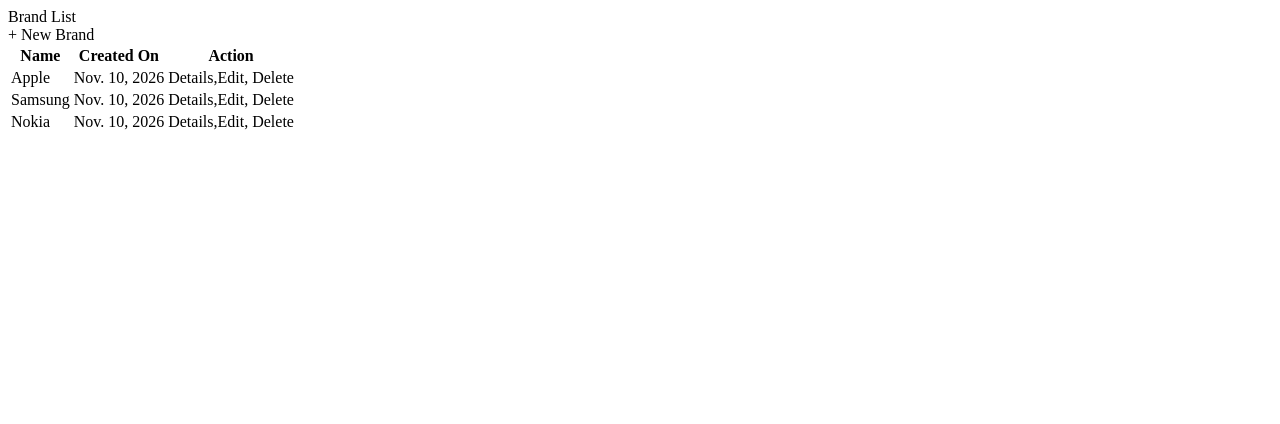
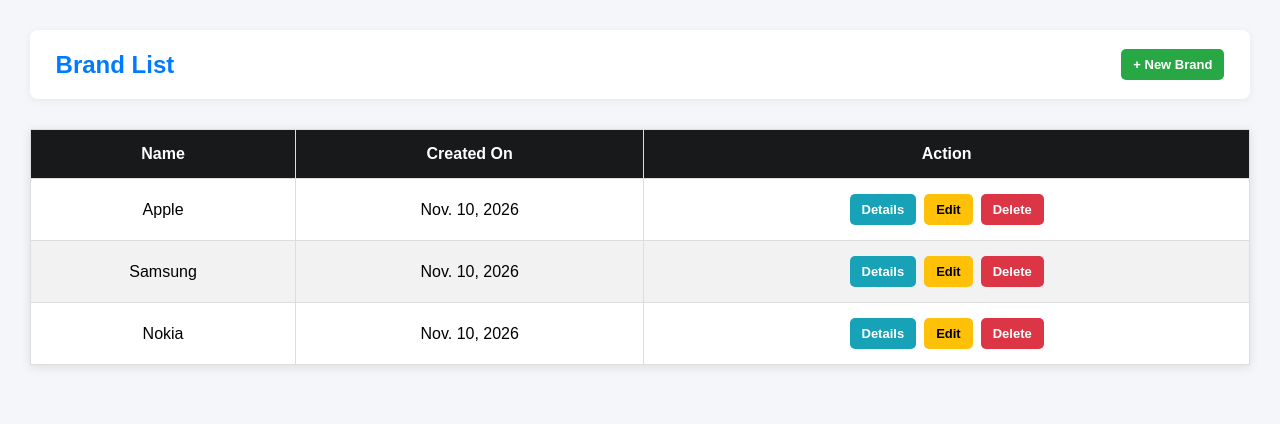
Before and after one commit to karthik9728/STD-Django-V2, a Django app: page /brand/ in a window 1280 px wide. Shown: the top 424 px of the page. Run offline with Django 5.2, Linux system fonts and the light colour scheme; data comes from the database, SQL or seed files in the repository.

Commit message:
Global Style

```diff
--- a/maxishop/_core/settings.py
+++ b/maxishop/_core/settings.py
@@ -117,6 +117,9 @@ USE_TZ = True
 
 STATIC_URL = "static/"
 
+STATICFILES_DIRS = [
+    BASE_DIR / '_static',
+]
 
 # Email
 # https://docs.djangoproject.com/en/6.1/topics/email/#topic-email-configuration
--- /dev/null
+++ b/maxishop/_static/css/styles.css
@@ -0,0 +1,119 @@
+body {
+  font-family: Arial, sans-serif;
+  background-color: #f4f6f9;
+  margin: 0;
+  padding: 30px;
+}
+
+.page-header {
+  display: flex;
+  justify-content: space-between;
+  align-items: center;
+  padding: 1.2rem 1.6rem;
+  margin-bottom: 10px;
+  background-color: #ffffff;
+  border-radius: 8px;
+  box-shadow: 0 2px 8px rgba(0, 0, 0, 0.06);
+}
+
+.page-header .title {
+  font-size: 1.5rem;
+  font-weight: 700;
+  color: #007bff;
+  margin: 0;
+}
+
+table {
+  width: 100%;
+  margin: 30px auto;
+  border-collapse: collapse;
+  background-color: white;
+  box-shadow: 0 2px 10px rgba(0, 0, 0, 0.1);
+}
+
+th,
+td {
+  padding: 15px;
+  text-align: center;
+  border: 1px solid #ddd;
+}
+
+th {
+  background-color: #18191b;
+  color: white;
+}
+
+tr:nth-child(even) {
+  background-color: #f2f2f2;
+}
+
+tr:hover {
+  background-color: #dbeafe;
+}
+
+/* Action Buttons Container */
+.action-buttons {
+  display: flex;
+  justify-content: center;
+  align-items: center;
+  gap: 8px;
+}
+
+.action-buttons .btn {
+  display: inline-block;
+  padding: 8px 12px;
+  text-decoration: none;
+  color: white;
+  border-radius: 5px;
+  font-size: 13px;
+  font-weight: bold;
+  border: none;
+  cursor: pointer;
+}
+
+/* Add Product Button */
+.action-buttons .add-btn {
+  background-color: #28a745;
+}
+
+.action-buttons .add-btn:hover {
+  background-color: #218838;
+}
+
+.action-buttons .details-btn {
+  background-color: #17a2b8;
+}
+
+.action-buttons .edit-btn {
+  background-color: #ffc107;
+  color: black;
+}
+
+.action-buttons .delete-btn {
+  background-color: #dc3545;
+}
+
+.action-buttons .details-btn:hover {
+  background-color: #117a8b;
+}
+
+.action-buttons .edit-btn:hover {
+  background-color: #e0a800;
+}
+
+.action-buttons .delete-btn:hover {
+  background-color: #bd2130;
+}
+
+/* Responsive Action Buttons */
+@media (max-width: 600px) {
+  .action-buttons {
+    flex-direction: column;
+    gap: 5px;
+  }
+
+  .action-buttons .btn {
+    width: 75px;
+    text-align: center;
+  }
+}
--- a/maxishop/brand/templates/index.html
+++ b/maxishop/brand/templates/index.html
@@ -1,14 +1,18 @@
+{% load static %}
 <!doctype html>
 <html lang="en">
   <head>
     <meta charset="UTF-8" />
     <meta name="viewport" content="width=device-width, initial-scale=1.0" />
     <title>Brand</title>
+    <link rel="stylesheet" href="{% static 'css/styles.css' %}" />
   </head>
   <body>
     <div class="page-header">
       <div class="title">Brand List</div>
-      <div>+ New Brand</div>
+      <div class="action-buttons">
+        <a href="#" class="btn add-btn"> + New Brand </a>
+      </div>
     </div>
     <div>
       <table>
@@ -24,7 +28,13 @@
           <tr>
             <td>{{brand.name}}</td>
             <td>{{brand.created_on}}</td>
-            <td>Details,Edit, Delete</td>
+            <td>
+              <div class="action-buttons">
+                <a href="#" class="btn details-btn">Details</a>
+                <a href="#" class="btn edit-btn">Edit</a>
+                <a href="#" class="btn delete-btn">Delete</a>
+              </div>
+            </td>
           </tr>
           {% endfor %}
         </tbody>
```
